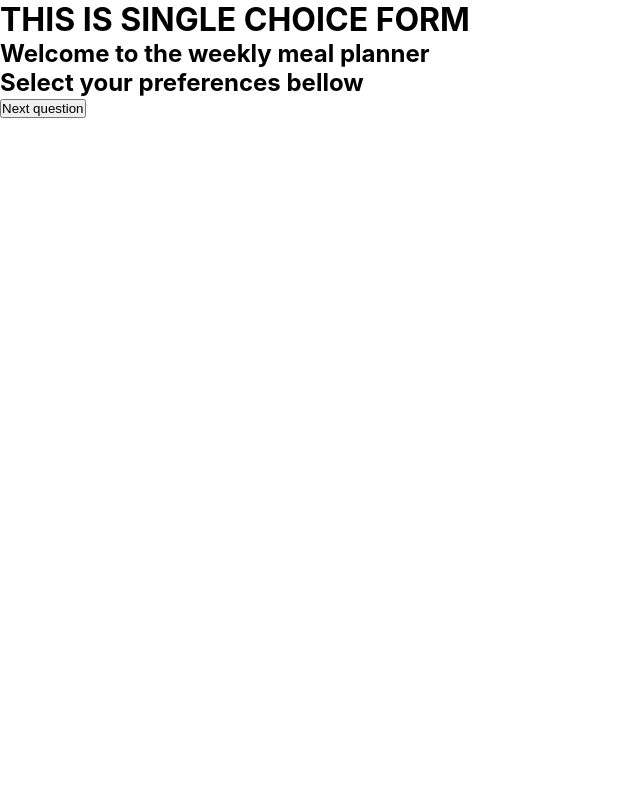
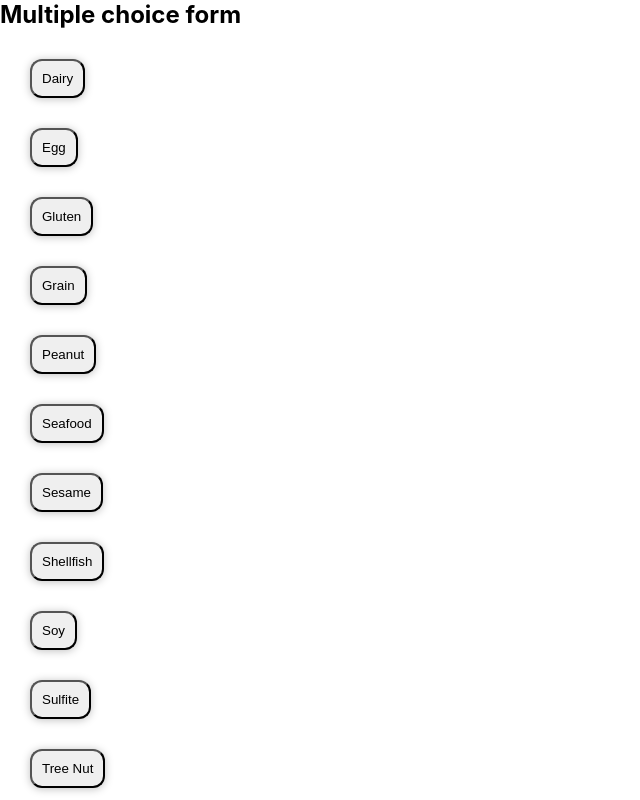
Before and after one commit to SchoolOfCode/w15_collaborative-react-project-team-f-plantasty, a React (Create React App) app in the folder plantasty/: page /createplan in a window 1280 px wide. Shown: the top 800 px of the page, without its empty margins (0-640 px from the left). Built offline with nearby package versions, Linux system fonts and the light colour scheme.

Commit message:
changed file name for better reading

```diff
--- a/plantasty/src/App.js
+++ b/plantasty/src/App.js
@@ -3,7 +3,7 @@ import './App.css';
 import HomePage from './Pages/HomePage';
 import VegucateMe from './Pages/VegucateMe';
 import MealPlanCreated from './Pages/MealPlanCreated';
-import Q1 from './Pages/Q1';
+import CreateMealPlan from './Pages/CreateMealPlan';
 import Q2 from './Pages/Q2';
 
 function App() {
@@ -17,15 +17,13 @@ function App() {
           <Route path="/myplan">
             <MealPlanCreated />
           </Route>
-          {/* <Route path="/createplan" exact>
-            <MealPlanForm />
+
+          <Route path="/createplan" exact>
+            <CreateMealPlan/>
+          </Route>
+          {/* <Route path="/createplan/q2">
+            <Q2 />
           </Route> */}
-          <Route path="/createplan" exact>
-            <Q1 />
-          </Route>
-          <Route path="/createplan/q2">
-            <Q2 />
-          </Route>
           <Route path="/vegucate">
             <VegucateMe />
           </Route>
--- a/plantasty/src/Pages/MealPlanForm.js
+++ b/plantasty/src/Pages/CreateMealPlan.js
@@ -1,3 +1,50 @@
+import MultipleChoiceForm from '../Components/MultipleChoiceForm';
+import SingleChoiceForm from '../Components/SingleChoiceForm';
+
+let intolerances = [
+  'Dairy',
+  'Egg',
+  'Gluten',
+  'Grain',
+  'Peanut',
+  'Seafood',
+  'Sesame',
+  'Shellfish',
+  'Soy',
+  'Sulfite',
+  'Tree Nut',
+  'Wheat',
+];
+
+function CreateMealPlan() {
+  let userAllergy = [];
+  function handleClick(event) {
+    userAllergy.push(event); // add selected allergy to user array to use later
+    console.log(userAllergy);
+  }
+
+  return (
+    <div>
+      <section>
+        <h1>Multiple choice form</h1>
+        {intolerances.map((allergy) => (
+          <MultipleChoiceForm
+            text={allergy}
+            value={allergy}
+            handleChange={handleClick}
+          />
+        ))}{' '}
+      </section>
+      <section>
+        <h1>Single choice form</h1>
+        <SingleChoiceForm />
+      </section>
+    </div>
+  );
+}
+
+export default CreateMealPlan;
+
 // import { useState, useEffect } from 'react';
 // import Navbar from '../Components/Header/Navbar';
 // import Footer from '../Components/Footer';
```
